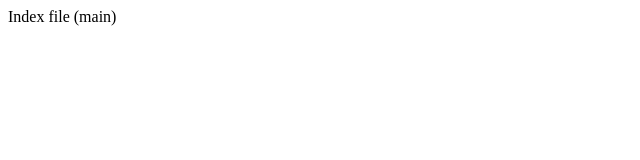
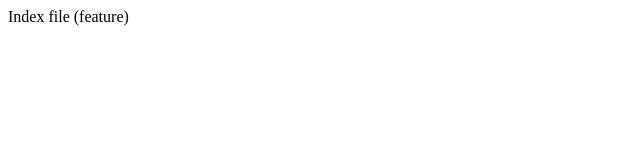
Before and after one commit to tanishhqqqq/Learn_git1, a plain HTML site: page Index.html in a window 1280 px wide. Shown: the full height of the page, 0-640 px from the left. Drawn offline with Linux system fonts and the light colour scheme.

Commit message:
Update Index.html

```diff
--- a/Index.html
+++ b/Index.html
@@ -1,3 +1,3 @@
 <html>
-    Index file (main)
+    Index file (feature)
 </html>
```
